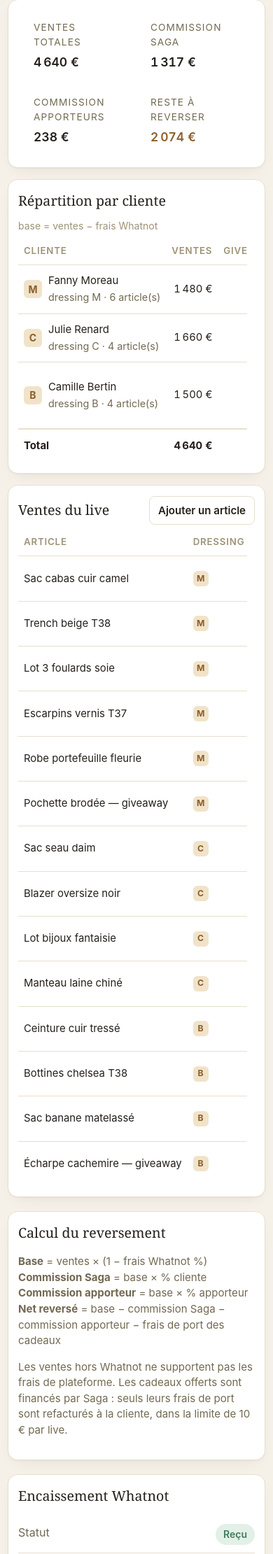
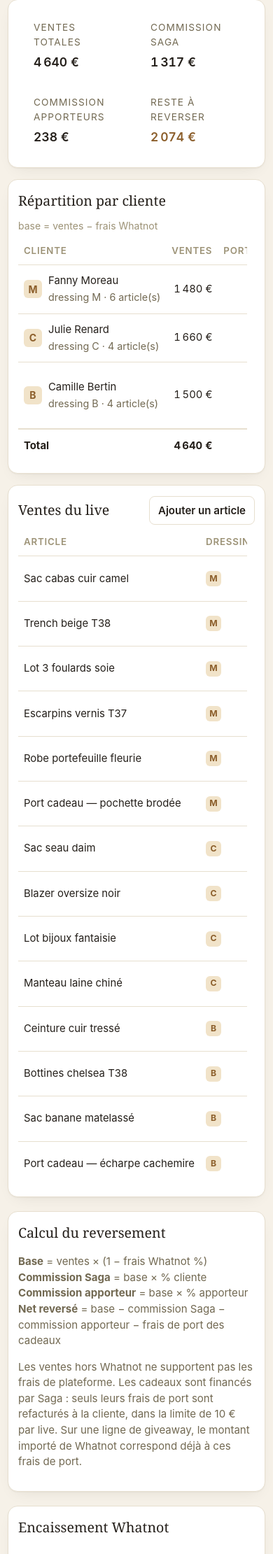
Before and after one commit to yoyo126/sagadressing, a PHP site: page /live.html in a window 390 px wide. Shown: the part 482-2703 px from the top of the page at 70% size. Run offline with PHP 8.4, Linux system fonts and the light colour scheme.

Commit message:
fix: giveaways alignés sur l'import Whatnot, notes, boutique et téléphones
Giveaways
L'export Whatnot ne connaît pas la valeur du cadeau : le montant remonté sur
une ligne de giveaway est déjà le frais de port. Le champ séparé introduit à
la version précédente n'avait donc pas lieu d'être — c'est le montant de la
ligne qui est refacturé, toujours plafonné à 10 € par live. Libellés et
colonnes renommés en « Port cadeaux » pour lever l'ambiguïté.

Notes
Deux séries de boutons aux libellés voisins se suivaient sans intitulé : on
croyait choisir le type en réglant en fait le filtre d'affichage. Chaque
groupe porte désormais son rôle (« Afficher », « Ajouter »), le second est
isolé dans son propre encadré, et la vue bascule automatiquement sur ce qui
vient d'être créé — une note ajoutée ne peut plus sembler perdue.

Boutique
Chaque cliente était cochée d'office à la première ouverture. La sélection
part maintenant vide : la boutique se compose cliente par cliente.

Téléphones
Formatage unique par paires de chiffres, à l'affichage comme à
l'enregistrement, y compris dans les documents PDF. Les numéros collés
(0612345678, 06.12.34.56.78) sont normalisés ; les formats internationaux
sont reconnus, et un numéro de longueur inattendue est laissé tel quel
plutôt que déformé.

Co-Authored-By: Claude Opus 5 <noreply@anthropic.com>

```diff
--- a/apporteur.html
+++ b/apporteur.html
@@ -577,7 +577,7 @@
     document.getElementById('kDuSub').textContent = nbDu ? nbDu + ' commission(s) en attente' : 'tout est à jour';
 
     document.getElementById('infoList').innerHTML = [
-      ['Nom complet', A.nom], ['Email', A.email], ['Téléphone', A.tel],
+      ['Nom complet', A.nom], ['Email', A.email], ['Téléphone', sagaTelephone(A.tel)],
       ['Adresse', A.adresse || '—'],
       ['Statut juridique', A.statutJur], ['SIRET', A.siret || '—'],
       ['Commission par défaut', A.pct + ' %'],
@@ -657,7 +657,7 @@
     A.nom = nom;
     A.prenom = document.getElementById('ePrenom').value.trim() || nom;
     A.email = document.getElementById('eEmail').value.trim();
-    A.tel = document.getElementById('eTel').value.trim();
+    A.tel = sagaTelephone(document.getElementById('eTel').value);
     A.adresse = document.getElementById('eAdresse').value.trim();
     A.statutJur = document.getElementById('eStatutJur').value;
     A.siret = document.getElementById('eSiret').value.trim();
--- a/apporteurs.html
+++ b/apporteurs.html
@@ -268,7 +268,7 @@
       nom: nomComplet,
       initiales: (prenom[0] + nomFamille[0]).toUpperCase(),
       adresse: document.getElementById('aAdresse').value.trim(),
-      tel: document.getElementById('aTel').value.trim(),
+      tel: sagaTelephone(document.getElementById('aTel').value),
       email: document.getElementById('aEmail').value.trim(),
       statutJur: document.getElementById('aStatutJur').value,
       siret: document.getElementById('aSiret').value.trim(),
--- a/boutique.html
+++ b/boutique.html
@@ -183,9 +183,8 @@
     config.paliersActifs = {};
     config.paliers.forEach(function (p) { config.paliersActifs[p] = true; });
   }
-  clientes.forEach(function (c) {
-    if (config.selection[c.lettre] === undefined) config.selection[c.lettre] = true;
-  });
+  /* Aucune cliente n'est retenue d'office : la boutique se compose
+     volontairement, cliente par cliente, via la recherche. */
 
   function persist() { sagaSave('boutique_config', config); }
 
--- a/clientes.html
+++ b/clientes.html
@@ -253,7 +253,7 @@
       var nomComplet = c.nom || c.prenom;
       var nameCell = '<div class="name-cell"><span class="tag-avatar">' + c.lettre + '</span>' +
         '<span><span class="name-main">' + nomComplet + '</span>' +
-        (c.tel ? '<span class="name-sub">' + c.tel + '</span>' : '') + '</span></div>';
+        (c.tel ? '<span class="name-sub">' + sagaTelephone(c.tel) + '</span>' : '') + '</span></div>';
       var statut = c.statut === 'active'
         ? '<span class="chip good">Active</span>'
         : '<span class="chip neutral">Inactive</span>';
@@ -352,7 +352,7 @@
       prenom: prenom,
       nom: prenom + ' ' + nomFamille,
       email: document.getElementById('nEmail').value.trim(),
-      tel: document.getElementById('nTel').value.trim(),
+      tel: sagaTelephone(document.getElementById('nTel').value),
       adresse: document.getElementById('nAdresse').value.trim(),
       lettre: lettre,
       apporteur: document.getElementById('nApporteur').value,
@@ -379,7 +379,7 @@
       nom: nomComplet,
       lettre: lettre,
       statut: 'Active',
-      tel: document.getElementById('nTel').value.trim(),
+      tel: sagaTelephone(document.getElementById('nTel').value),
       email: document.getElementById('nEmail').value.trim(),
       adresse: document.getElementById('nAdresse').value.trim(),
       commission: parseInt(document.getElementById('nCommission').value, 10) || 30,
--- a/live.html
+++ b/live.html
@@ -101,7 +101,7 @@
             <tr>
               <th>Cliente</th>
               <th class="num">Ventes</th>
-              <th class="num">Giveaways</th>
+              <th class="num">Port cadeaux</th>
               <th class="num">Base</th>
               <th class="num">Comm. Saga</th>
               <th class="num">Comm. apporteur</th>
@@ -143,17 +143,14 @@
               <select class="form-select" id="aType" onchange="majChampGiveaway()">
                 <option value="vente">Vente Whatnot</option>
                 <option value="horslive">Vente hors Whatnot (pas de frais plateforme)</option>
-                <option value="giveaway">Giveaway (cadeau offert)</option>
+                <option value="giveaway">Giveaway (frais de port du cadeau)</option>
               </select>
             </div>
-            <div class="form-field" id="aFraisField" style="display:none;">
-              <label class="form-label" for="aFrais">Frais de port du cadeau (€)</label>
-              <input class="form-input" type="number" id="aFrais" step="0.01" placeholder="Ex. 6" />
-              <span class="card-note">
-                Saga finance le cadeau ; seuls les frais de port sont refacturés à la cliente,
-                dans la limite de 10 € par live.
-              </span>
-            </div>
+            <p class="card-note" id="aNoteGiveaway" style="display:none; margin:0;">
+              Sur une ligne de giveaway, le montant est celui des <strong>frais de port</strong> :
+              c'est ce que remonte l'export Whatnot, qui ne connaît pas la valeur du cadeau.
+              Saga finance le cadeau ; le port est refacturé à la cliente, dans la limite de 10 € par live.
+            </p>
             <div style="display:flex; gap:10px;">
               <button class="btn btn-primary btn-sm" id="aSubmit" onclick="enregistrerArticle()">Ajouter l'article</button>
               <button class="btn btn-ghost btn-sm" onclick="toggleArticleForm()">Annuler</button>
@@ -185,8 +182,9 @@
             </p>
             <p class="card-note">
               Les ventes hors Whatnot ne supportent pas les frais de plateforme.
-              Les cadeaux offerts sont financés par Saga : seuls leurs frais de port sont
-              refacturés à la cliente, dans la limite de 10 € par live.
+              Les cadeaux sont financés par Saga : seuls leurs frais de port sont refacturés
+              à la cliente, dans la limite de 10 € par live. Sur une ligne de giveaway, le
+              montant importé de Whatnot correspond déjà à ces frais de port.
             </p>
           </div>
           <div class="panel">
@@ -291,7 +289,7 @@
       row.innerHTML =
         stat('Ventes de ' + d.prenom, sagaEUR(d.ventes)) +
         stat('Commission Saga', sagaEUR(d.commSaga)) +
-        stat('Giveaways', sagaEUR(d.giveaways)) +
+        stat('Port cadeaux', sagaEUR(d.portGiveaway)) +
         stat('Net à reverser', sagaEUR(d.net), true);
       return;
     }
@@ -330,7 +328,7 @@
           '<span class="name-sub">dressing ' + lettre + ' · ' + d.articles.length + ' article(s)</span></span>' +
         '</div></td>' +
         '<td class="num tabular">' + sagaEUR(d.ventes) + '</td>' +
-        '<td class="num tabular">' + sagaEUR(d.giveaways) + '</td>' +
+        '<td class="num tabular">' + sagaEUR(d.portGiveaway) + '</td>' +
         '<td class="num tabular">' + sagaEUR(d.base) + '</td>' +
         '<td class="num tabular">' + sagaEUR(d.commSaga) + '</td>' +
         '<td class="num tabular">' + sagaEUR(d.commApporteur) + '</td>' +
@@ -346,7 +344,7 @@
     var t = sagaTotauxLive(LIVE);
     foot.innerHTML = '<tr><td><strong>Total</strong></td>' +
       '<td class="num tabular"><strong>' + sagaEUR(t.ventes) + '</strong></td>' +
-      '<td class="num tabular"><strong>' + sagaEUR(t.giveaways) + '</strong></td>' +
+      '<td class="num tabular"><strong>' + sagaEUR(t.portGiveaway) + '</strong></td>' +
       '<td class="num tabular"><strong>' + sagaEUR(t.base) + '</strong></td>' +
       '<td class="num tabular"><strong>' + sagaEUR(t.commSaga) + '</strong></td>' +
       '<td class="num tabular"><strong>' + sagaEUR(t.commApporteur) + '</strong></td>' +
@@ -399,15 +397,16 @@
   }
 
   function majChampGiveaway() {
-    document.getElementById('aFraisField').style.display =
-      document.getElementById('aType').value === 'giveaway' ? 'flex' : 'none';
+    var estGiveaway = document.getElementById('aType').value === 'giveaway';
+    document.getElementById('aNoteGiveaway').style.display = estGiveaway ? 'block' : 'none';
+    document.querySelector('label[for="aMontant"]').textContent =
+      estGiveaway ? 'Frais de port (€)' : 'Montant (€)';
   }
 
   function resetArticleForm() {
     articleEnEdition = null;
     document.getElementById('aLibelle').value = '';
     document.getElementById('aMontant').value = '';
-    document.getElementById('aFrais').value = '';
     document.getElementById('aType').value = 'vente';
     majChampGiveaway();
     if (filtreValide()) document.getElementById('aLettre').value = FILTRE;
@@ -423,7 +422,6 @@
     document.getElementById('aLettre').value = a.lettre;
     document.getElementById('aMontant').value = a.montant;
     document.getElementById('aType').value = a.type;
-    document.getElementById('aFrais').value = a.frais || '';
     majChampGiveaway();
     document.getElementById('aSubmit').textContent = 'Enregistrer la correction';
     document.getElementById('aLibelle').focus();
@@ -441,7 +439,7 @@
       montant: montant,
       type: document.getElementById('aType').value
     };
-    if (champs.type === 'giveaway') champs.frais = parseFloat(document.getElementById('aFrais').value) || 0;
+
 
     var message = '';
     if (articleEnEdition) {
@@ -583,9 +581,12 @@
     ];
     l.push(['− Commission Saga', sagaEUR(d.commSaga)]);
     if (d.apporteur) l.push(['− Commission apporteur (' + d.apporteur + ')', sagaEUR(d.commApporteur)]);
-    if (d.portGiveaway > 0) l.push(['− Frais de port des cadeaux', sagaEUR(d.portGiveaway)]);
+    if (d.portGiveaway > 0) {
+      l.push(['− Frais de port des cadeaux' +
+              (d.giveaways > SAGA_PLAFOND_PORT_GIVEAWAY ? ' (plafonné à ' + sagaEUR(SAGA_PLAFOND_PORT_GIVEAWAY) + ')' : ''),
+              sagaEUR(d.portGiveaway)]);
+    }
     l.push(['Net à reverser', sagaEUR(d.net)]);
-    if (d.giveaways > 0) l.push(['Cadeaux offerts (à la charge de Saga)', sagaEUR(d.giveaways)]);
     return l;
   }
 
@@ -600,7 +601,7 @@
     pdf.section('Cliente');
     pdf.paragraphe(infos.nom + '  —  dressing ' + lettre, { gras: true, taille: 10.5 });
     if (infos.adresse) pdf.paragraphe(infos.adresse);
-    var contact = [infos.tel, infos.email].filter(Boolean).join('  ·  ');
+    var contact = [sagaTelephone(infos.tel), infos.email].filter(Boolean).join('  ·  ');
     if (contact) pdf.paragraphe(contact);
 
     pdf.section('Décompte');
--- a/parametres.html
+++ b/parametres.html
@@ -739,7 +739,7 @@
       return '<tr>' +
         '<td><div class="name-cell"><span class="tag-avatar">' + initials(nomComplet(u)) + '</span>' +
           '<div><div>' + nomComplet(u) + '</div><div class="muted" style="font-size:.82rem;">' + u.email + '</div>' +
-          (u.tel ? '<div class="muted" style="font-size:.82rem;">' + u.tel + '</div>' : '') + ownerNote + '</div></div></td>' +
+          (u.tel ? '<div class="muted" style="font-size:.82rem;">' + sagaTelephone(u.tel) + '</div>' : '') + ownerNote + '</div></div></td>' +
         '<td>' + roleChip + '</td>' +
         '<td class="muted">' + u.last + '</td>' +
         '<td>' + statusChip + '</td>' +
@@ -809,7 +809,7 @@
     sagaSave('identite', {
       nom: document.getElementById('idNom').value.trim() || 'Saga Dressing',
       adresse: document.getElementById('idAdresse').value.trim(),
-      tel: document.getElementById('idTel').value.trim(),
+      tel: sagaTelephone(document.getElementById('idTel').value),
       email: document.getElementById('idEmail').value.trim(),
       siret: document.getElementById('idSiret').value.trim()
     });
@@ -1193,7 +1193,7 @@
     users.push({
       id: Date.now(),
       prenom: prenom, nom: nom, email: email,
-      tel: document.getElementById('invTel').value.trim(),
+      tel: sagaTelephone(document.getElementById('invTel').value),
       role: document.getElementById('invRole').value,
       perms: null,
       last: statut === 'active' ? 'Jamais connecté' : '—',
--- a/rapports.html
+++ b/rapports.html
@@ -322,7 +322,7 @@
       pdf.section('Cliente');
       pdf.paragraphe(i.nom + '  —  dressing ' + lettreFiltre, { gras: true, taille: 10.5 });
       if (i.adresse) pdf.paragraphe(i.adresse);
-      var contact = [i.tel, i.email].filter(Boolean).join('  ·  ');
+      var contact = [sagaTelephone(i.tel), i.email].filter(Boolean).join('  ·  ');
       if (contact) pdf.paragraphe(contact);
     }
 
--- a/style.css
+++ b/style.css
@@ -960,3 +960,16 @@ body.modale-ouverte { overflow: hidden; }
   .tab-item { scroll-snap-align: start; padding-left: 12px; padding-right: 12px; }
   .tab-item.active { scroll-snap-align: center; }
 }
+
+/* Groupe de boutons précédé de son rôle : sans intitulé, deux séries
+   voisines aux libellés proches se confondaient. */
+.groupe-etiquete { display: flex; align-items: center; gap: 9px; flex-wrap: wrap; }
+.groupe-etiquette {
+  font-size: 0.72rem; text-transform: uppercase; letter-spacing: 0.07em;
+  color: var(--ink-faint); white-space: nowrap;
+}
+.ajout-note {
+  display: flex; flex-direction: column; gap: 10px; margin-bottom: 16px;
+  padding: 13px 14px; border: 1px solid var(--line); border-radius: 10px;
+  background: var(--surface-alt);
+}
```
Also changed, not shown: cliente.html (+4 -4 lines), dashboard.html (+22 -4 lines), nav.js (+37 -12 lines).
